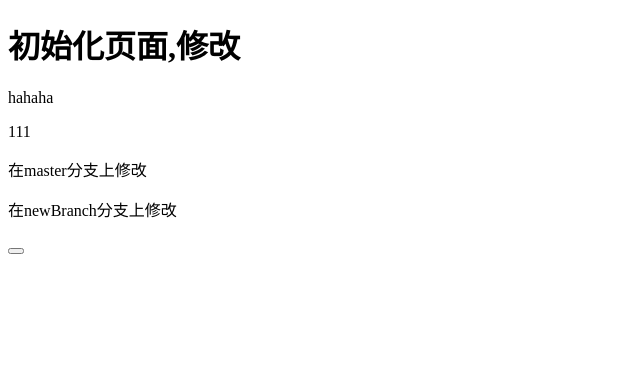
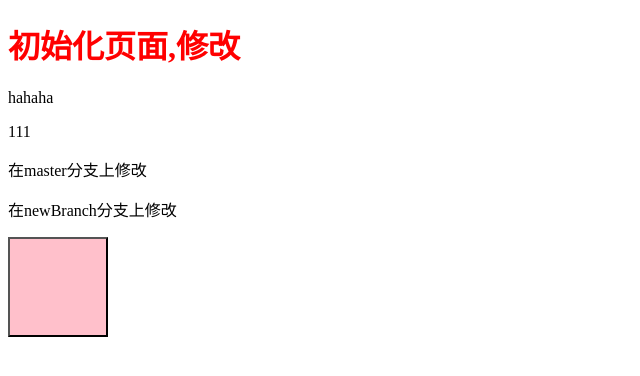
Before and after one commit to Andy-njupt/git-19, a plain HTML site: page index.html in a window 1280 px wide. Shown: the whole page, without its empty margins (0-640 px from the left). Drawn offline with Linux system fonts and the light colour scheme; the site is published under a folder, as on GitHub Pages, so addresses that start at the root find nothing.

Commit message:
文件修改

```diff
--- a/index.html
+++ b/index.html
@@ -5,7 +5,7 @@
     <meta http-equiv="X-UA-Compatible" content="IE=edge">
     <meta name="viewport" content="width=device-width, initial-scale=1.0">
     <title>Document</title>
-    <link rel="stylesheet" href="/index.css">
+    <link rel="stylesheet" href="./index.css">
 </head>
 <body>
     <h1>初始化页面,修改</h1>
@@ -14,5 +14,6 @@
     <p>在master分支上修改</p>
     <p>在newBranch分支上修改</p>
     <button id="btn"></button>
+    <script src="./index.js"></script>
 </body>
 </html>
```
